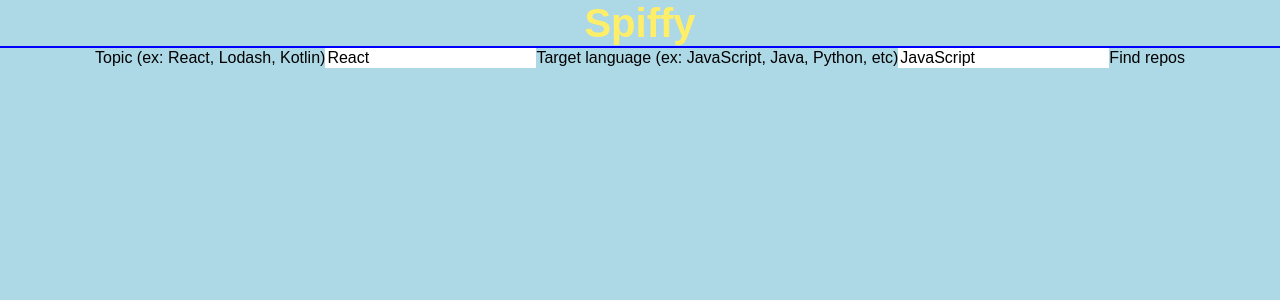
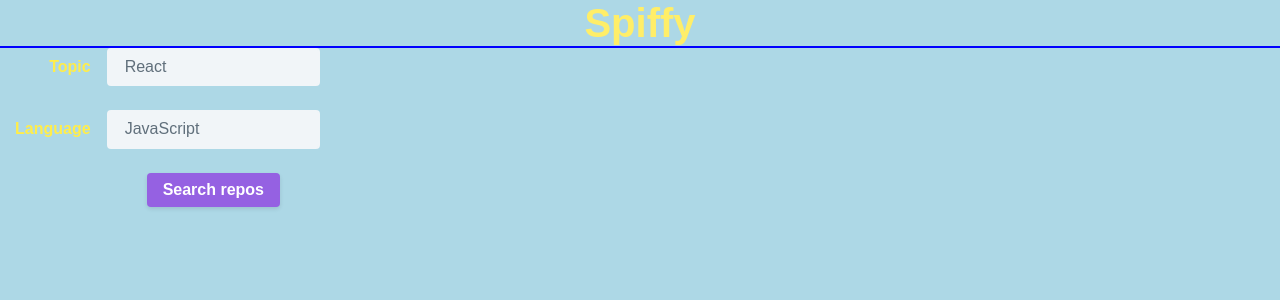
Before and after one commit to p-adams/spiffy, a React (Create React App) app: page / in a window 1280 px wide. Shown: the top 300 px of the page. Built offline with nearby package versions, Linux system fonts and the light colour scheme.

Commit message:
add styling to form

```diff
--- a/src/App.js
+++ b/src/App.js
@@ -47,24 +47,54 @@
             undefined
           )}
         </div>
-        <form onSubmit={e => this.makeGithubRequest(e)}>
-          <label htmlsfor="topic">Topic (ex: React, Lodash, Kotlin)</label>
+        <form
+          className="w-full max-w-xs"
+          onSubmit={e => this.makeGithubRequest(e)}
+        >
+          <div className="md:flex md:items-center mb-6">
+            <div class="md:w-1/3">
+              <label
+                className="block text-yellow font-bold md:text-right mb-1 md:mb-0 pr-4"
+                htmlfor="topic"
+              >
+                Topic
+              </label>
+            </div>
+            <div className="md:w-2/3">
               <input
+                class="bg-grey-lighter appearance-none border-2 border-grey-lighter hover:border-purple rounded w-full py-2 px-4 text-grey-darker"
                 type="text"
                 value={this.state.query}
-            onChange={e => this.setState({ query: e.target.value })}
                 placeholder="Enter topic..."
               />
-          <label htmlsfor="targetLanguage">
-            Target language (ex: JavaScript, Java, Python, etc)
+            </div>
+          </div>
+          <div className="md:flex md:items-center mb-6">
+            <div class="md:w-1/3">
+              <label className="block text-yellow font-bold md:text-right mb-1 md:mb-0 pr-4">
+                Language
               </label>
+            </div>
+            <div className="md:w-2/3">
               <input
+                class="bg-grey-lighter appearance-none border-2 border-grey-lighter hover:border-purple rounded w-full py-2 px-4 text-grey-darker"
                 type="text"
                 value={this.state.language}
-            onChange={e => this.setState({ language: e.target.value })}
-            placholder="Enter language"
+                placeholder="Enter language..."
               />
-          <button>Find repos</button>
+            </div>
+          </div>
+          <div className="md:flex md:items-center">
+            <div className="md:w-1/3" />
+            <div className="md:w-2/3">
+              <button
+                className="shadow bg-purple hover:bg-purple-light text-white font-bold py-2 px-4 rounded"
+                type="submit"
+              >
+                Search repos
+              </button>
+            </div>
+          </div>
         </form>
       </div>
     );
```
Lines whose indentation alone changed are shown as unchanged.
